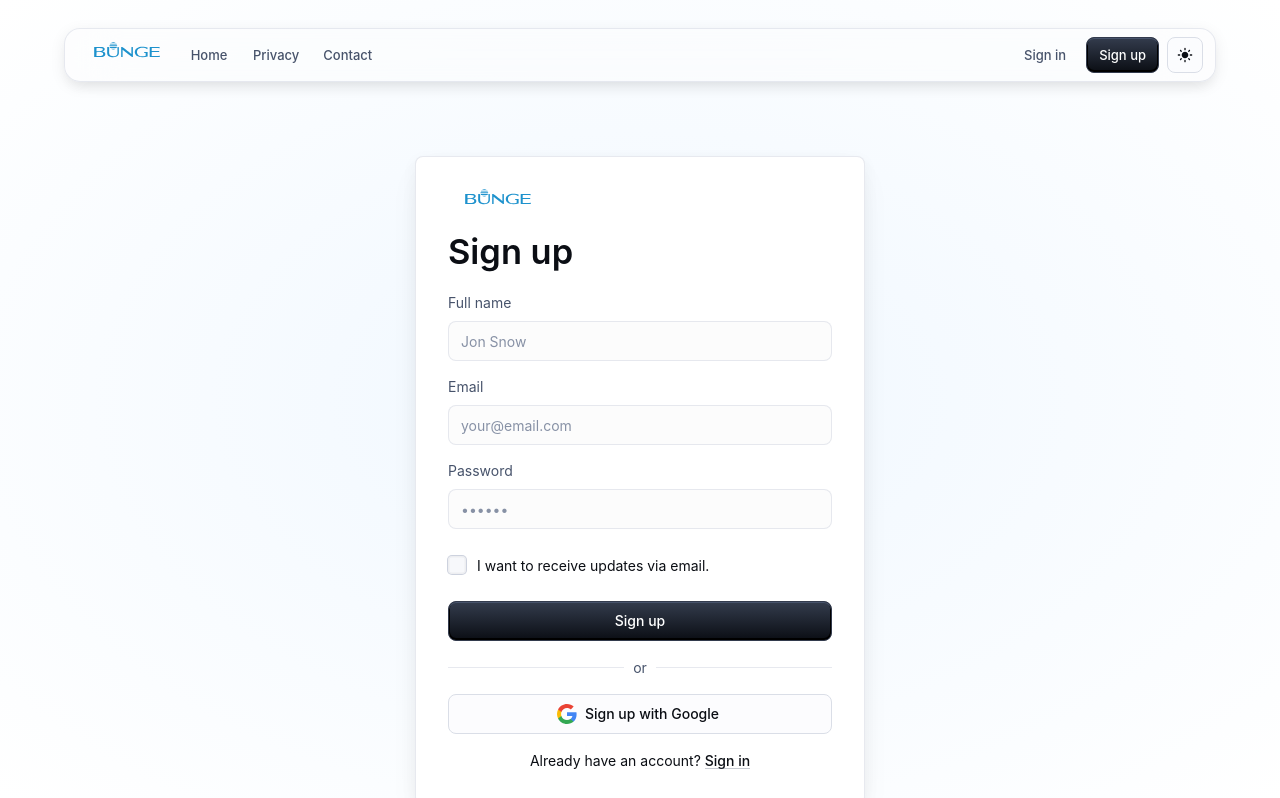
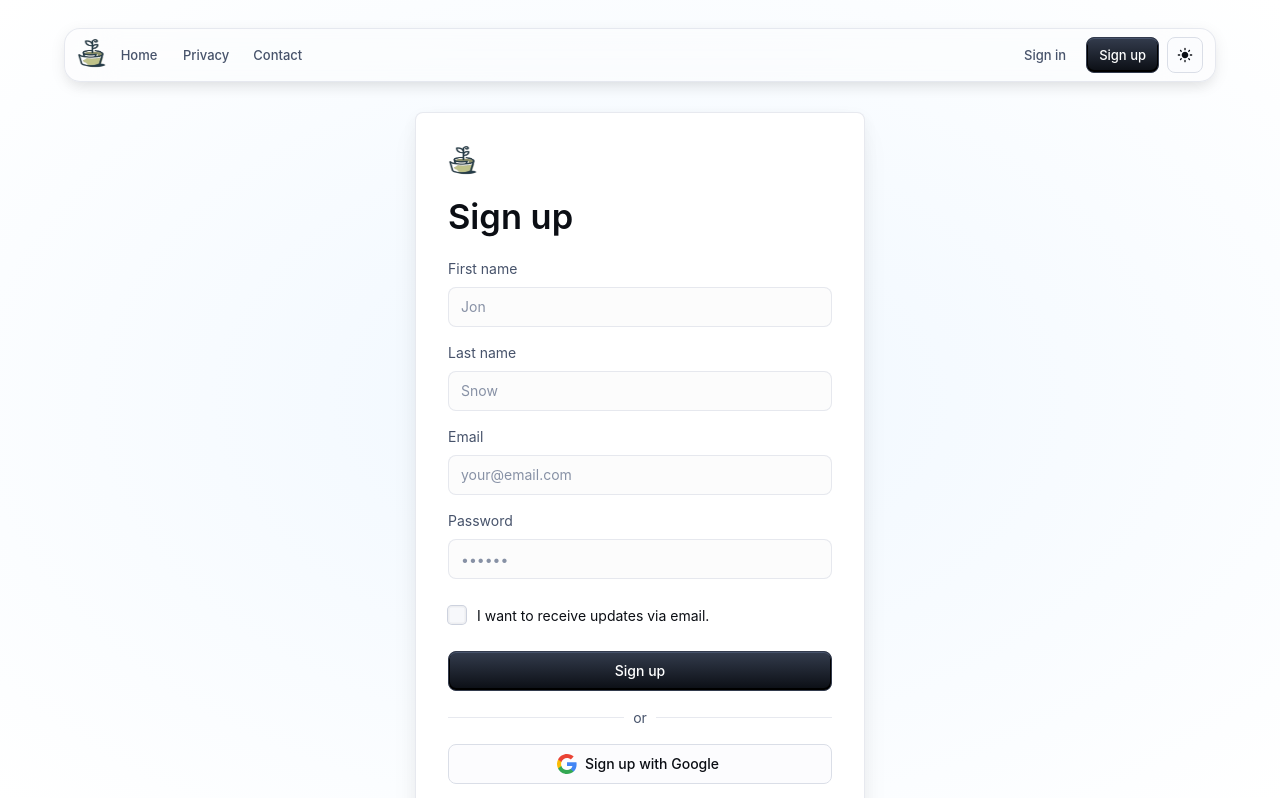
Before and after one commit to Faludya/budget-tracker-ui, a React (Create React App) app: page /signup in a window 1280 px wide. Shown: the top 798 px of the page. Built offline with nearby package versions, Linux system fonts and the light colour scheme; the HTML template or start-up script is replaced by a standard one.

Commit message:
transaction fix

```diff
--- a/src/components/SitemarkIcon.js
+++ b/src/components/SitemarkIcon.js
@@ -1,39 +1,11 @@
-import * as React from 'react';
-import SvgIcon from '@mui/material/SvgIcon';
-
+import logo from '../assets/logo.png';
 
 export default function SitemarkIcon() {
   return (
-    <SvgIcon sx={{ height: 21, width: 100 }}>
-      <svg
-        width={86}
-        height={19}
-        viewBox="0 0 2500 800"
-        fill="none"
-        xmlns="http://www.w3.org/2000/svg"
-      >
-       <path fill="#1E92CD" d="M2040.9,219.6c-7.5,17.5-15,37.4-22.5,57.4c-72.4-59.9-172.2-69.9-262-47.4
-		c-54.9,12.5-112.3,54.9-122.3,114.8s2.5,119.8,49.9,157.2c67.4,52.4,172.2,52.4,254.5,32.4l22.5-7.5V416.7
-		c-17.5,0-37.4,2.5-54.9,2.5v-39.9c42.4,5,94.8,2.5,129.7,5v167.2c-94.8,24.9-214.6,37.4-319.4,15
-		c-69.9-12.5-147.2-59.9-164.7-134.7c-17.5-67.4,2.5-137.2,59.9-182.1c89.8-67.4,214.6-72.4,329.3-57.4
-		C1976,197.1,2011,204.6,2040.9,219.6L2040.9,219.6z M2492.5,194.6c-5,15,0,27.4,0,42.4c-39.9-5-82.3-5-119.8-5h-179.6
-		c0,109.8-2.5,74.9-2.5,114.8c94.8,0,189.6-2.5,286.9-2.5c-2.5,13.2-2.5,26.7,0,39.9c-97.3-2.5-189.6,0-284.4,0
-		c0,137.2-2.5,97.3,0,144.7c57.4,2.5,114.8,0,174.7,0c42.4-2.5,87.3,0,132.2-7.5c0,15-5,37.4,0,49.9h-384.2c0-132.2-2.5-252,0-376.7
-		L2492.5,194.6z M1474.6,194.6v376.7h-32.4c-117.3-92.3-242-189.6-359.3-279.4v276.9c-17.5-2.5-39.9-2.5-54.9,0V194.6h42.4
-		c10,0,232,174.7,346.8,262c2.5-142.2,0-112.3,0-262C1437.1,197.1,1457.1,194.6,1474.6,194.6L1474.6,194.6z M940.6,194.6v229.5
-		c0,52.4-37.4,102.3-87.3,124.8c-62.4,29.9-139.7,34.9-214.6,22.5c-52.4-7.5-112.3-32.4-132.2-87.3c-7.5-20-12.5-39.9-12.5-62.4
-		l2.5-227c44.9,5,34.9,2.5,74.9,0c0,189.6-2.5,154.7,0,234.5c2.5,37.4,24.9,82.3,64.9,94.8c52.4,17.5,117.3,22.5,169.7,5
-		c32.4-10,62.4-42.4,72.4-74.9c5-17.5,7.5-37.4,7.5-54.9V194.6C918.2,197.1,920.7,197.1,940.6,194.6L940.6,194.6z M371.8,219.6
-		c24.9,15,32.4,42.4,27.4,67.4c-7.5,42.4-52.4,67.4-87.3,77.3c37.4,7.5,79.8,15,102.3,52.4c17.5,29.9,12.5,77.3-12.5,104.8
-		c-47.4,52.4-119.8,47.4-187.1,49.9H0V194.6h217.1C267,194.6,326.8,192.1,371.8,219.6z M262,234.5c-134.7-2.5-117.3-2.5-174.7,0
-		v114.8c57.4,2.5,119.8,2.5,174.7-7.5c27.4-5,57.4-17.5,64.9-47.4c5-17.5,2.5-32.4-10-44.9C301.9,237,281.9,234.5,262,234.5
-		L262,234.5z M304.4,399.2c-67.4-22.5-139.7-12.5-214.6-12.5l-2.5,147.2c107.3,2.5,114.8,2.5,169.7-2.5c32.4-2.5,64.9-15,79.8-44.9
-		c12.5-20,10-52.4-5-69.9C324.4,409.2,314.4,404.2,304.4,399.2L304.4,399.2z M728.5,0c-32.4,0-62.4,10-87.3,29.9h177.1
-		C793.4,10,763.5,0,728.5,0z M873.3,144.7v-17.5H586.3c0,5-2.5,12.5-2.5,17.5c0,5,0,10,2.5,15h286.9V144.7z"/>
-	<path fill="#1E92CD" d="M728.5,289.4c34.9,0,67.4-12.5,92.3-32.4H638.7C663.7,276.9,696.1,289.4,728.5,289.4z M848.3,62.4h-237
-		c-7.5,10-12.5,20-17.5,32.4h272C860.8,82.3,855.8,72.4,848.3,62.4z M593.8,192.1c2.5,12.5,7.5,22.5,15,32.4h242
-		c5-10,12.5-20,15-32.4H593.8z"/>
-      </svg>
-    </SvgIcon>
+    <img
+      src={logo}
+      alt="Sitemark Logo"
+      style={{ height: 30, width: 30 }}
+    />
   );
 }
--- a/src/components/budget-tracking/TransactionsTable.js
+++ b/src/components/budget-tracking/TransactionsTable.js
@@ -11,7 +11,14 @@ const TransactionsTable = () => {
   useEffect(() => {
     const fetchTransactions = async () => {
       try {
-        const response = await apiClient.get("/transactions");
+        const userId = localStorage.getItem("userId");
+
+        const response = await apiClient.get("/transactions", {
+          headers: {
+            userId: userId,
+          },
+        });
+
         setTransactions(response.data);
       } catch (error) {
         console.error("Error fetching transactions:", error);
@@ -20,6 +27,7 @@ const TransactionsTable = () => {
 
     fetchTransactions();
   }, []);
+
 
   const columns = [
     { field: "type", headerName: "Type", flex: 1 },
--- a/src/hooks/useTransactionForm.js
+++ b/src/hooks/useTransactionForm.js
@@ -4,7 +4,7 @@ import apiClient from "../api/axiosConfig";
 
 const useTransactionForm = (setTransactions) => {
   const [formData, setFormData] = useState(TransactionModel);
-  const [setCurrentTransaction] = useState(null);
+  const [currentTransaction, setCurrentTransaction] = useState(null);
   const [open, setOpen] = useState(false);
   const [snackbar, setSnackbar] = useState({ open: false, message: "", severity: "success" });
 
@@ -37,36 +37,27 @@ const useTransactionForm = (setTransactions) => {
         amount: parseFloat(formData.amount),
         categoryId: parseInt(formData.categoryId),
         currencyId: parseInt(formData.currencyId),
-        date: new Date(formData.date).toISOString(), // ✅ Convert to UTC
+        date: new Date(formData.date).toISOString(),
       };
 
       console.log("🚀 Sending Transaction Data:", transactionData);
 
-      let response;
+      // 🔄 Create or update transaction
       if (formData.id) {
-        // ✅ Update existing transaction
-        response = await apiClient.put(`/transactions/${formData.id}`, transactionData);
+        await apiClient.put(`/transactions/${formData.id}`, transactionData);
       } else {
-        // ✅ Create new transaction
-        response = await apiClient.post("/transactions", transactionData);
+        await apiClient.post("/transactions", transactionData);
       }
 
-      console.log("✅ Transaction Saved:", response.data);
-
-      // ✅ Update table by adding the new transaction
-      setTransactions((prev) => {
-        if (formData.id) {
-          // Update existing transaction
-          return prev.map((t) => (t.id === formData.id ? response.data : t));
-        } else {
-          // Add new transaction
-          return [...prev, response.data];
-        }
+      // ✅ Refresh the entire transaction list
+      const refreshed = await apiClient.get("/transactions", {
+        headers: { userId }
       });
 
+      console.log("🔄 Refreshed transactions:", refreshed.data);
+      setTransactions(refreshed.data);
+
       setSnackbar({ open: true, message: "Transaction saved!", severity: "success" });
-
-      // ✅ Close modal
       handleClose();
 
     } catch (error) {
@@ -74,6 +65,7 @@ const useTransactionForm = (setTransactions) => {
       setSnackbar({ open: true, message: "Error saving transaction", severity: "error" });
     }
   };
+
 
 
 
--- a/src/pages/SignUp.js
+++ b/src/pages/SignUp.js
@@ -1,4 +1,5 @@
 import * as React from 'react';
+import { useNavigate } from 'react-router-dom';
 import Box from '@mui/material/Box';
 import Button from '@mui/material/Button';
 import Checkbox from '@mui/material/Checkbox';
@@ -16,6 +17,7 @@ import { styled } from '@mui/material/styles';
 import AppTheme from '../shared-theme/AppTheme';
 import GoogleIcon from '../components/CustomIcons';
 import SitemarkIcon from '../components/SitemarkIcon';
+import axios from "axios";
 
 const Card = styled(MuiCard)(({ theme }) => ({
   display: 'flex',
@@ -70,9 +72,22 @@ export default function SignUp(props) {
   const validateInputs = () => {
     const email = document.getElementById('email');
     const password = document.getElementById('password');
-    const name = document.getElementById('name');
+    const firstName = document.getElementById('firstName');
+    const lastName = document.getElementById('lastName');
+    let isValid = true;
 
-    let isValid = true;
+    if (!firstName.value || firstName.value.length < 1) {
+      setNameError(true);
+      setNameErrorMessage('First name is required.');
+      isValid = false;
+    } else if (!lastName.value || lastName.value.length < 1) {
+      setNameError(true);
+      setNameErrorMessage('Last name is required.');
+      isValid = false;
+    } else {
+      setNameError(false);
+      setNameErrorMessage('');
+    }
 
     if (!email.value || !/\S+@\S+\.\S+/.test(email.value)) {
       setEmailError(true);
@@ -92,30 +107,48 @@ export default function SignUp(props) {
       setPasswordErrorMessage('');
     }
 
-    if (!name.value || name.value.length < 1) {
-      setNameError(true);
-      setNameErrorMessage('Name is required.');
-      isValid = false;
-    } else {
-      setNameError(false);
-      setNameErrorMessage('');
-    }
 
     return isValid;
   };
 
-  const handleSubmit = (event) => {
-    if (nameError || emailError || passwordError) {
-      event.preventDefault();
-      return;
-    }
+  const navigate = useNavigate();
+  const handleSubmit = async (event) => {
+    event.preventDefault();
+
+    if (!validateInputs()) return;
+
     const data = new FormData(event.currentTarget);
-    console.log({
-      name: data.get('name'),
+
+    const registerPayload = {
+      firstName: data.get('firstName'),
       lastName: data.get('lastName'),
       email: data.get('email'),
       password: data.get('password'),
-    });
+    };
+
+    try {
+      // 🔐 Register the user
+      await axios.post('https://localhost:7288/api/users/register', registerPayload);
+
+      // 🔑 Auto login
+      const loginPayload = {
+        email: registerPayload.email,
+        password: registerPayload.password,
+      };
+
+      const responseLogin = await axios.post("https://localhost:7288/api/users/login", loginPayload);
+      const { token, userId } = responseLogin.data;
+
+      // 💾 Store in localStorage
+      localStorage.setItem('authToken', token);
+      localStorage.setItem('userId', userId);
+
+      // 🚀 Redirect to dashboard
+      navigate('/budget-tracker');
+    } catch (error) {
+      console.error('Registration or login failed:', error);
+      // Optionally show a toast or message here
+    }
   };
 
   return (
@@ -137,19 +170,35 @@ export default function SignUp(props) {
             sx={{ display: 'flex', flexDirection: 'column', gap: 2 }}
           >
             <FormControl>
-              <FormLabel htmlFor="name">Full name</FormLabel>
+              <FormLabel htmlFor="firstName">First name</FormLabel>
               <TextField
-                autoComplete="name"
-                name="name"
+                autoComplete="given-name"
+                name="firstName"
                 required
                 fullWidth
-                id="name"
-                placeholder="Jon Snow"
+                id="firstName"
+                placeholder="Jon"
                 error={nameError}
                 helperText={nameErrorMessage}
                 color={nameError ? 'error' : 'primary'}
               />
             </FormControl>
+
+            <FormControl>
+              <FormLabel htmlFor="lastName">Last name</FormLabel>
+              <TextField
+                autoComplete="family-name"
+                name="lastName"
+                required
+                fullWidth
+                id="lastName"
+                placeholder="Snow"
+                error={nameError}
+                helperText={nameErrorMessage}
+                color={nameError ? 'error' : 'primary'}
+              />
+            </FormControl>
+
             <FormControl>
               <FormLabel htmlFor="email">Email</FormLabel>
               <TextField
```
Also changed, not shown: src/assets/logo.png (added), src/logo.svg (deleted).
